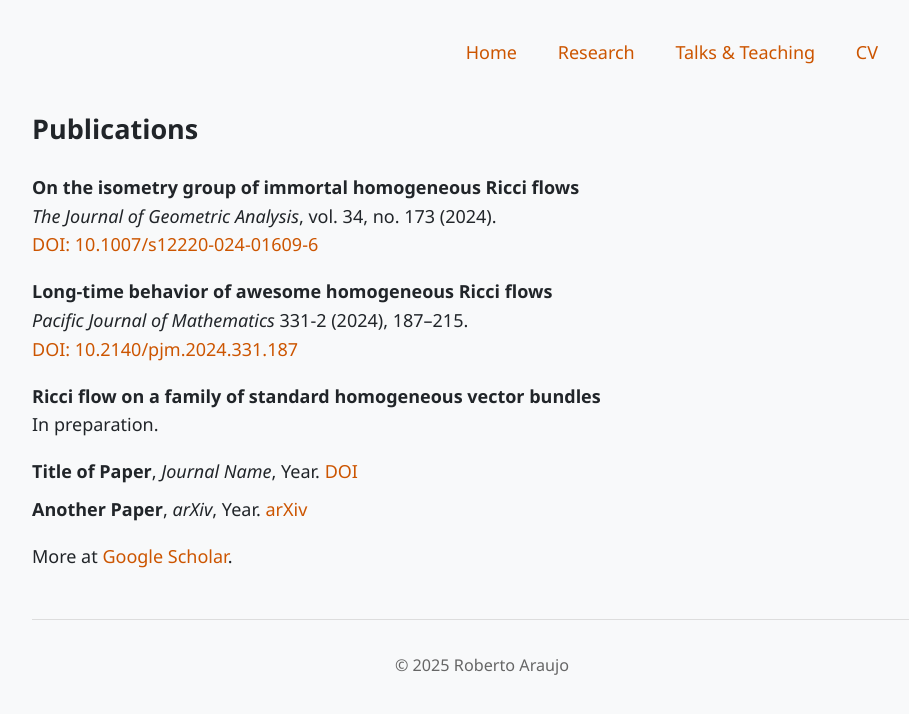
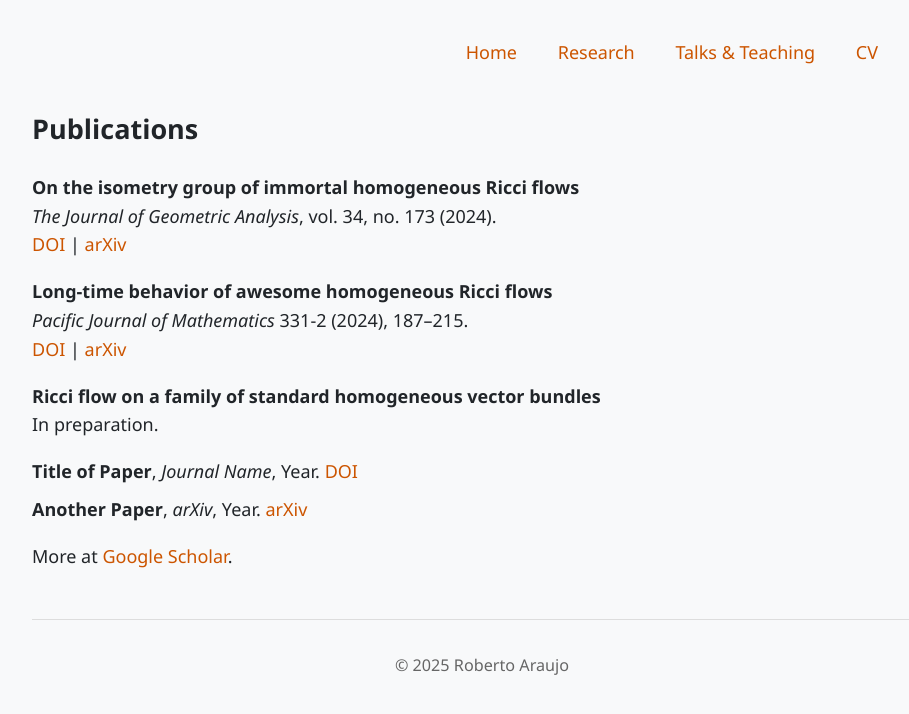
Before and after one commit to r-saraujo/r-saraujo.github.io, a Jekyll site: the page built from research.md, in a window 1280 px wide. Shown: the top 714 px of the page, without its empty margins (158-1067 px from the left). Built offline with Jekyll 4.4.1, drawn with Linux system fonts in a browser that asks for light colours.

Commit message:
Update research.md

```diff
--- a/research.md
+++ b/research.md
@@ -8,11 +8,11 @@ permalink: /research.html
 
 - **On the isometry group of immortal homogeneous Ricci flows**
   *The Journal of Geometric Analysis*, vol. 34, no. 173 (2024).
-  [DOI: 10.1007/s12220-024-01609-6](https://doi.org/10.1007/s12220-024-01609-6)
+  [DOI](https://doi.org/10.1007/s12220-024-01609-6) | [arXiv](https://arxiv.org/abs/2310.18182)
 
 - **Long-time behavior of awesome homogeneous Ricci flows**
   *Pacific Journal of Mathematics* 331-2 (2024), 187–215.
-  [DOI: 10.2140/pjm.2024.331.187](https://doi.org/10.2140/pjm.2024.331.187)
+  [DOI](https://doi.org/10.2140/pjm.2024.331.187) | [arXiv](https://arxiv.org/abs/2312.16517)
 
 - **Ricci flow on a family of standard homogeneous vector bundles**
   In preparation.
```
